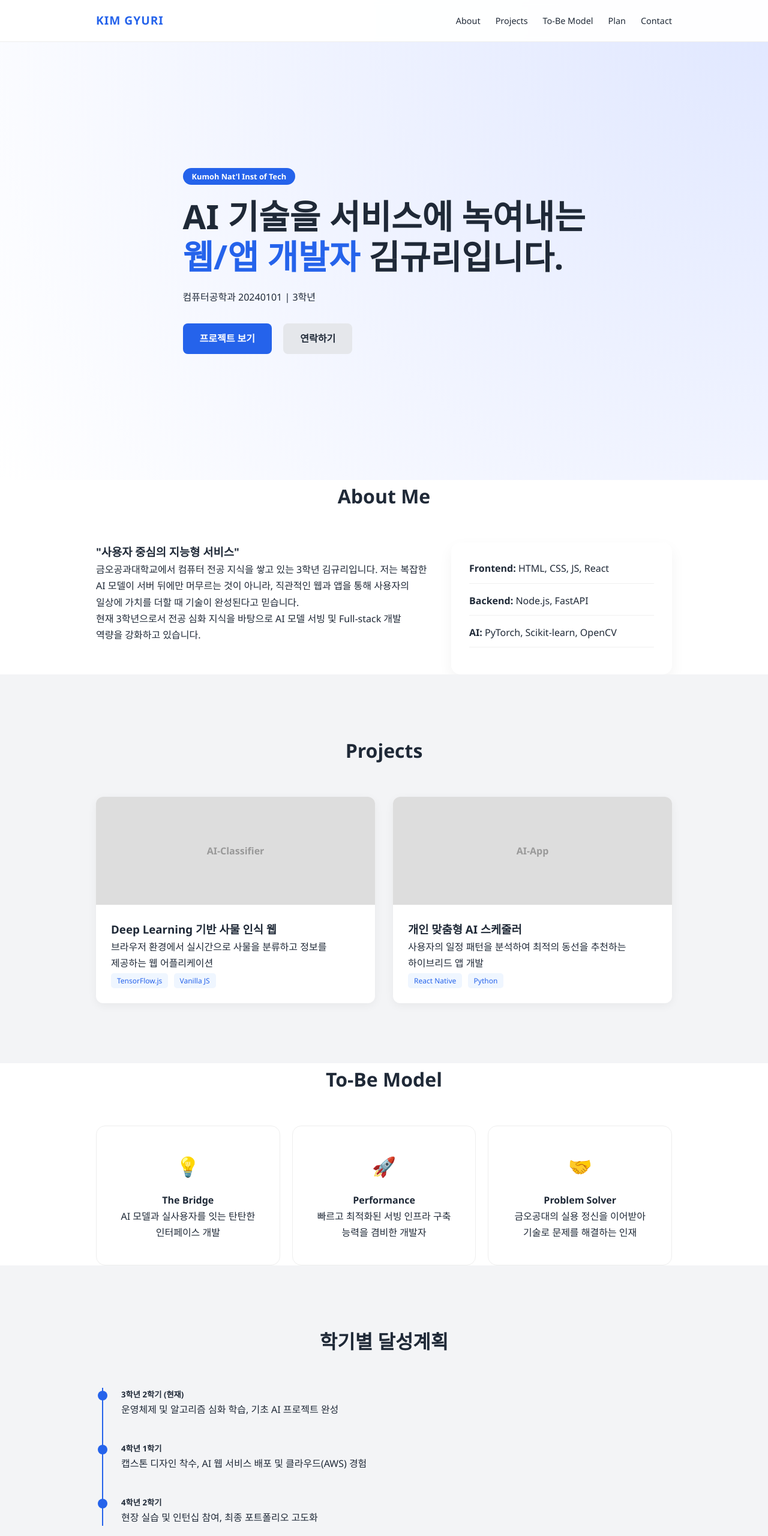
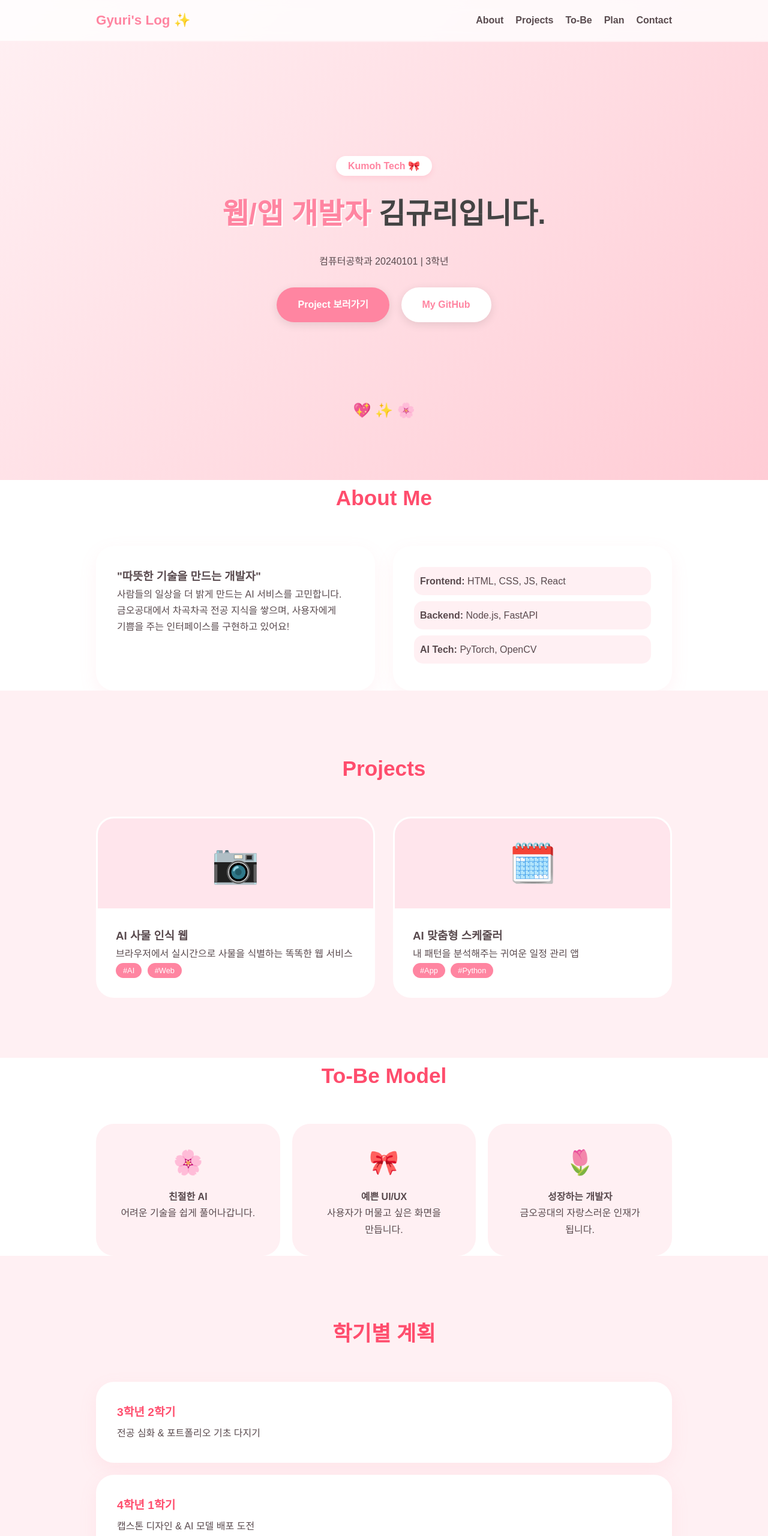
Before and after one commit to gyuri376/20240101_portfolio, a plain HTML site: page index.html in a window 1280 px wide. Shown: the top 2560 px of the page at 60% size. Drawn offline with Linux system fonts and the light colour scheme.

Commit message:
update portfolio

```diff
--- a/index.html
+++ b/index.html
@@ -3,151 +3,132 @@
 <head>
     <meta charset="UTF-8">
     <meta name="viewport" content="width=device-width, initial-scale=1.0">
-    <title>김규리 | AI Web/App Developer Portfolio</title>
+    <title>KIM GYURI | My Lovely Portfolio</title>
     <link rel="stylesheet" href="style.css">
 </head>
 <body>
-    <!-- Navigation -->
     <nav>
         <div class="container nav-flex">
-            <div class="logo">KIM GYURI</div>
+            <div class="logo">Gyuri's Log ✨</div>
             <ul>
                 <li><a href="#about">About</a></li>
                 <li><a href="#projects">Projects</a></li>
-                <li><a href="#tobe">To-Be Model</a></li>
+                <li><a href="#tobe">To-Be</a></li>
                 <li><a href="#roadmap">Plan</a></li>
                 <li><a href="#contact">Contact</a></li>
             </ul>
         </div>
     </nav>
 
-    <!-- Hero Section -->
     <header>
         <div class="container">
             <div class="hero-content">
-                <span class="badge">Kumoh Nat'l Inst of Tech</span>
-                <h1>AI 기술을 서비스에 녹여내는<br><span>웹/앱 개발자</span> 김규리입니다.</h1>
+                <span class="badge">Kumoh Tech 🎀</span>
+                <h1><span>웹/앱 개발자</span> 김규리입니다.</h1>
                 <p>컴퓨터공학과 20240101 | 3학년</p>
                 <div class="header-btns">
-                    <a href="#projects" class="btn primary">프로젝트 보기</a>
-                    <a href="#contact" class="btn secondary">연락하기</a>
+                    <a href="#projects" class="btn primary">Project 보러가기</a>
+                    <a href="https://github.com/gyuri376" target="_blank" class="btn secondary">My GitHub</a>
                 </div>
             </div>
         </div>
+        <div class="floating-hearts">💖 ✨ 🌸</div>
     </header>
 
-    <!-- About Section -->
     <section id="about" class="container">
         <h2 class="section-title">About Me</h2>
         <div class="about-grid">
-            <div class="about-info">
-                <h3>"사용자 중심의 지능형 서비스"</h3>
-                <p>금오공과대학교에서 컴퓨터 전공 지식을 쌓고 있는 3학년 김규리입니다. 저는 복잡한 AI 모델이 서버 뒤에만 머무르는 것이 아니라, 직관적인 웹과 앱을 통해 사용자의 일상에 가치를 더할 때 기술이 완성된다고 믿습니다.</p>
-                <p>현재 3학년으로서 전공 심화 지식을 바탕으로 AI 모델 서빙 및 Full-stack 개발 역량을 강화하고 있습니다.</p>
+            <div class="about-info card">
+                <h3>"따뜻한 기술을 만드는 개발자"</h3>
+                <p>사람들의 일상을 더 밝게 만드는 AI 서비스를 고민합니다. 금오공대에서 차곡차곡 전공 지식을 쌓으며, 사용자에게 기쁨을 주는 인터페이스를 구현하고 있어요!</p>
             </div>
-            <div class="about-skills">
+            <div class="about-skills card">
                 <div class="skill-item"><strong>Frontend:</strong> HTML, CSS, JS, React</div>
                 <div class="skill-item"><strong>Backend:</strong> Node.js, FastAPI</div>
-                <div class="skill-item"><strong>AI:</strong> PyTorch, Scikit-learn, OpenCV</div>
+                <div class="skill-item"><strong>AI Tech:</strong> PyTorch, OpenCV</div>
             </div>
         </div>
     </section>
 
-    <!-- Projects Section -->
-    <section id="projects" class="bg-light">
+    <section id="projects" class="bg-pink">
         <div class="container">
             <h2 class="section-title">Projects</h2>
             <div class="project-grid">
-                <!-- 프로젝트 1 -->
                 <div class="project-card">
-                    <div class="project-img">AI-Classifier</div>
+                    <div class="project-img">📷</div>
                     <div class="project-body">
-                        <h3>Deep Learning 기반 사물 인식 웹</h3>
-                        <p>브라우저 환경에서 실시간으로 사물을 분류하고 정보를 제공하는 웹 어플리케이션</p>
-                        <div class="tags"><span>TensorFlow.js</span> <span>Vanilla JS</span></div>
+                        <h3>AI 사물 인식 웹</h3>
+                        <p>브라우저에서 실시간으로 사물을 식별하는 똑똑한 웹 서비스</p>
+                        <div class="tags"><span>#AI</span> <span>#Web</span></div>
                     </div>
                 </div>
-                <!-- 프로젝트 2 -->
                 <div class="project-card">
-                    <div class="project-img">AI-App</div>
+                    <div class="project-img">🗓️</div>
                     <div class="project-body">
-                        <h3>개인 맞춤형 AI 스케줄러</h3>
-                        <p>사용자의 일정 패턴을 분석하여 최적의 동선을 추천하는 하이브리드 앱 개발</p>
-                        <div class="tags"><span>React Native</span> <span>Python</span></div>
+                        <h3>AI 맞춤형 스케줄러</h3>
+                        <p>내 패턴을 분석해주는 귀여운 일정 관리 앱</p>
+                        <div class="tags"><span>#App</span> <span>#Python</span></div>
                     </div>
                 </div>
             </div>
         </div>
     </section>
 
-    <!-- To-Be Model Section -->
     <section id="tobe" class="container">
         <h2 class="section-title">To-Be Model</h2>
         <div class="vision-wrapper">
             <div class="vision-card">
-                <div class="icon">💡</div>
-                <h4>The Bridge</h4>
-                <p>AI 모델과 실사용자를 잇는 탄탄한 인터페이스 개발</p>
+                <div class="icon">🌸</div>
+                <h4>친절한 AI</h4>
+                <p>어려운 기술을 쉽게 풀어나갑니다.</p>
             </div>
             <div class="vision-card">
-                <div class="icon">🚀</div>
-                <h4>Performance</h4>
-                <p>빠르고 최적화된 서빙 인프라 구축 능력을 겸비한 개발자</p>
+                <div class="icon">🎀</div>
+                <h4>예쁜 UI/UX</h4>
+                <p>사용자가 머물고 싶은 화면을 만듭니다.</p>
             </div>
             <div class="vision-card">
-                <div class="icon">🤝</div>
-                <h4>Problem Solver</h4>
-                <p>금오공대의 실용 정신을 이어받아 기술로 문제를 해결하는 인재</p>
+                <div class="icon">🌷</div>
+                <h4>성장하는 개발자</h4>
+                <p>금오공대의 자랑스러운 인재가 됩니다.</p>
             </div>
         </div>
     </section>
 
-    <!-- Semester Plan Section -->
-    <section id="roadmap" class="bg-light">
+    <section id="roadmap" class="bg-pink">
         <div class="container">
-            <h2 class="section-title">학기별 달성계획</h2>
+            <h2 class="section-title">학기별 계획</h2>
             <div class="roadmap-container">
-                <div class="roadmap-item">
-                    <div class="point"></div>
-                    <div class="roadmap-content">
-                        <h5>3학년 2학기 (현재)</h5>
-                        <p>운영체제 및 알고리즘 심화 학습, 기초 AI 프로젝트 완성</p>
-                    </div>
+                <div class="roadmap-item card">
+                    <h5>3학년 2학기</h5>
+                    <p>전공 심화 & 포트폴리오 기초 다지기</p>
                 </div>
-                <div class="roadmap-item">
-                    <div class="point"></div>
-                    <div class="roadmap-content">
-                        <h5>4학년 1학기</h5>
-                        <p>캡스톤 디자인 착수, AI 웹 서비스 배포 및 클라우드(AWS) 경험</p>
-                    </div>
+                <div class="roadmap-item card">
+                    <h5>4학년 1학기</h5>
+                    <p>캡스톤 디자인 & AI 모델 배포 도전</p>
                 </div>
-                <div class="roadmap-item">
-                    <div class="point"></div>
-                    <div class="roadmap-content">
-                        <h5>4학년 2학기</h5>
-                        <p>현장 실습 및 인턴십 참여, 최종 포트폴리오 고도화</p>
-                    </div>
+                <div class="roadmap-item card">
+                    <h5>4학년 2학기</h5>
+                    <p>인턴십 & 멋진 개발자로 거듭나기</p>
                 </div>
             </div>
         </div>
     </section>
 
-    <!-- Contact Section -->
     <section id="contact" class="container">
         <div class="contact-box">
-            <h2 class="section-title">Contact</h2>
-            <p>미래를 함께 그려나갈 준비가 되어 있습니다.</p>
+            <h2 class="section-title">Contact Me</h2>
+            <p>규리에게 궁금한 점이 있다면 언제든 연락주세요! 💕</p>
             <div class="info-list">
-                <p><strong>Name:</strong> 김규리 (Kim Gyuri)</p>
-                <p><strong>Email:</strong> gyuri20240101@kumoh.ac.kr</p>
-                <p><strong>GitHub:</strong> github.com/gyuri-dev</p>
+                <p>📧 051122rlarbfl051122@gmail.com</p>
+                <p>🐙 github.com/gyuri376</p>
             </div>
-            <a href="mailto:gyuri20240101@kumoh.ac.kr" class="btn primary">메일 보내기</a>
+            <a href="mailto:051122rlarbfl051122@gmail.com" class="btn primary">메일 보내기 💌</a>
         </div>
     </section>
 
     <footer>
-        <p>&copy; 2024 Kim Gyuri. 20240101 Computer Engineering at KIT.</p>
+        <p>Made with 💗 by Gyuri Kim | 20240101</p>
     </footer>
 
     <script src="script.js"></script>
--- a/script.js
+++ b/script.js
@@ -1,54 +1,31 @@
 document.addEventListener('DOMContentLoaded', () => {
-    // 1. 부드러운 스크롤 이동
-    const links = document.querySelectorAll('nav a, .header-btns a');
-
-    links.forEach(link => {
-        link.addEventListener('click', (e) => {
-            const href = link.getAttribute('href');
+    // 1. 부드러운 스크롤
+    document.querySelectorAll('nav a, .header-btns a').forEach(anchor => {
+        anchor.addEventListener('click', function(e) {
+            const href = this.getAttribute('href');
             if (href.startsWith('#')) {
                 e.preventDefault();
-                const target = document.querySelector(href);
-                if (target) {
-                    window.scrollTo({
-                        top: target.offsetTop - 70,
-                        behavior: 'smooth'
-                    });
-                }
+                document.querySelector(href).scrollIntoView({
+                    behavior: 'smooth'
+                });
             }
         });
     });
 
-    // 2. 스크롤 시 섹션 페이드인 애니메이션
-    const observerOptions = {
-        threshold: 0.15
-    };
-
+    // 2. 스크롤 시 카드가 뿅! 하고 나타나는 효과
     const observer = new IntersectionObserver((entries) => {
         entries.forEach(entry => {
             if (entry.isIntersecting) {
-                entry.target.classList.add('visible');
+                entry.target.style.opacity = '1';
+                entry.target.style.transform = 'scale(1)';
             }
         });
-    }, observerOptions);
+    }, { threshold: 0.1 });
 
-    const sections = document.querySelectorAll('section');
-    sections.forEach(section => {
-        section.classList.add('fade-in');
-        observer.observe(section);
+    document.querySelectorAll('section, .card, .project-card, .vision-card').forEach(el => {
+        el.style.opacity = '0';
+        el.style.transform = 'scale(0.9)';
+        el.style.transition = 'all 0.6s cubic-bezier(0.175, 0.885, 0.32, 1.275)';
+        observer.observe(el);
     });
 });
-
-// CSS 클래스 동적 주입을 위해 추가
-const style = document.createElement('style');
-style.textContent = `
-    .fade-in {
-        opacity: 0;
-        transform: translateY(30px);
-        transition: opacity 0.8s ease-out, transform 0.8s ease-out;
-    }
-    .visible {
-        opacity: 1;
-        transform: translateY(0);
-    }
-`;
-document.head.appendChild(style);
--- a/style.css
+++ b/style.css
@@ -1,10 +1,9 @@
-/* 전역 설정 */
+/* 귀여운 핑크 테마 설정 */
 :root {
-    --main-color: #2563eb;
-    --sub-color: #1e40af;
-    --text-dark: #1f2937;
-    --text-light: #6b7280;
-    --bg-light: #f3f4f6;
+    --main-pink: #ff85a1;      /* 메인 핑크 */
+    --light-pink: #fff0f3;     /* 아주 연한 배경용 핑크 */
+    --accent-pink: #ff4d6d;    /* 강조용 딥 핑크 */
+    --text-color: #594a4e;     /* 부드러운 다크 브라운-그레이 */
     --white: #ffffff;
 }
 
@@ -13,9 +12,10 @@
 }
 
 body {
-    font-family: 'Segoe UI', Tahoma, Geneva, Verdana, sans-serif;
+    font-family: 'Pretendard', sans-serif;
     line-height: 1.7;
-    color: var(--text-dark);
+    color: var(--text-color);
+    background-color: var(--white);
     word-break: keep-all;
 }
 
@@ -25,130 +25,133 @@ body {
     padding: 0 20px;
 }
 
-/* Navigation */
+/* Nav */
 nav {
     position: fixed; top: 0; width: 100%; height: 70px;
-    background: rgba(255, 255, 255, 0.95);
-    backdrop-filter: blur(5px);
-    z-index: 1000; border-bottom: 1px solid #eee;
+    background: rgba(255, 255, 255, 0.8);
+    backdrop-filter: blur(10px);
+    z-index: 1000; border-bottom: 2px solid var(--light-pink);
 }
 
-.nav-flex {
-    display: flex; justify-content: space-between; align-items: center; height: 100%;
-}
+.nav-flex { display: flex; justify-content: space-between; align-items: center; height: 100%; }
 
-.logo { font-size: 1.2rem; font-weight: 800; color: var(--main-color); letter-spacing: 1px; }
+.logo { font-size: 1.4rem; font-weight: 800; color: var(--main-pink); }
 
 nav ul { display: flex; list-style: none; }
 
 nav ul li a {
-    text-decoration: none; color: var(--text-dark);
-    margin-left: 25px; font-weight: 500; font-size: 0.9rem;
-    transition: color 0.3s;
+    text-decoration: none; color: var(--text-color);
+    margin-left: 20px; font-weight: 600; transition: 0.3s;
 }
 
-nav ul li a:hover { color: var(--main-color); }
+nav ul li a:hover { color: var(--main-pink); }
 
 /* Header */
 header {
-    height: 100vh; display: flex; align-items: center;
-    background: radial-gradient(circle at top right, #e0e7ff, #ffffff);
-    padding-top: 70px;
+    height: 100vh; display: flex; flex-direction: column; align-items: center; justify-content: center;
+    background: linear-gradient(135deg, #fff0f3 0%, #ffccd5 100%);
+    text-align: center; position: relative; overflow: hidden;
 }
 
 .badge {
-    background: var(--main-color); color: white;
-    padding: 5px 15px; border-radius: 20px; font-size: 0.8rem; font-weight: 600;
+    background: var(--white); color: var(--main-pink);
+    padding: 8px 20px; border-radius: 30px; font-weight: bold;
+    box-shadow: 0 4px 10px rgba(255, 133, 161, 0.2);
 }
 
-header h1 { font-size: 3.5rem; margin: 20px 0; line-height: 1.2; }
+header h1 { font-size: 3rem; margin: 25px 0; color: #444; }
 
-header h1 span { color: var(--main-color); }
+header h1 span { color: var(--main-pink); text-shadow: 2px 2px 0px rgba(255,255,255,1); }
 
 .header-btns { margin-top: 30px; }
 
+/* Buttons */
 .btn {
-    display: inline-block; padding: 12px 28px; border-radius: 8px;
-    text-decoration: none; font-weight: 600; transition: 0.3s;
+    display: inline-block; padding: 15px 35px; border-radius: 50px;
+    text-decoration: none; font-weight: 700; transition: 0.3s;
+    box-shadow: 0 4px 15px rgba(0,0,0,0.1);
 }
 
-.btn.primary { background: var(--main-color); color: white; margin-right: 15px; }
+.btn.primary { background: var(--main-pink); color: white; margin-right: 15px; }
 
-.btn.primary:hover { background: var(--sub-color); }
+.btn.primary:hover { background: var(--accent-pink); transform: scale(1.05); }
 
-.btn.secondary { background: #e5e7eb; color: var(--text-dark); }
+.btn.secondary { background: var(--white); color: var(--main-pink); }
 
-/* Section Common */
+.btn.secondary:hover { transform: scale(1.05); }
+
+/* Section Styles */
 section { padding: 100px 0; }
 
 .section-title {
-    font-size: 2rem; margin-bottom: 50px; text-align: center;
+    font-size: 2.2rem; margin-bottom: 50px; text-align: center; color: var(--accent-pink);
 }
 
-.bg-light { background-color: var(--bg-light); }
+.bg-pink { background-color: var(--light-pink); }
+
+.card {
+    background: var(--white); padding: 35px; border-radius: 30px;
+    box-shadow: 0 10px 30px rgba(255, 133, 161, 0.1);
+}
 
 /* About */
-.about-grid { display: grid; grid-template-columns: 1.5fr 1fr; gap: 40px; }
+.about-grid { display: grid; grid-template-columns: 1fr 1fr; gap: 30px; }
 
-.about-skills {
-    background: var(--white); padding: 30px; border-radius: 15px;
-    box-shadow: 0 10px 25px rgba(0,0,0,0.05);
-}
+.skill-item { margin-bottom: 10px; padding: 10px; background: var(--light-pink); border-radius: 15px; }
 
-.skill-item { margin-bottom: 15px; padding-bottom: 10px; border-bottom: 1px solid #f0f0f0; }
-
-/* Projects */
+/* Project Card */
 .project-grid { display: grid; grid-template-columns: repeat(auto-fit, minmax(300px, 1fr)); gap: 30px; }
 
 .project-card {
-    background: var(--white); border-radius: 12px; overflow: hidden;
-    box-shadow: 0 4px 15px rgba(0,0,0,0.05);
+    background: var(--white); border-radius: 30px; overflow: hidden;
+    transition: 0.3s; border: 3px solid transparent;
 }
 
-.project-img {
-    height: 180px; background: #ddd; display: flex; align-items: center;
-    justify-content: center; font-weight: bold; color: #999;
-}
+.project-card:hover { transform: translateY(-10px); border-color: var(--main-pink); }
 
-.project-body { padding: 25px; }
+.project-img { height: 150px; background: #ffe5ec; font-size: 4rem; display: flex; align-items: center; justify-content: center; }
 
-.tags span {
-    background: #eff6ff; color: var(--main-color);
-    font-size: 0.75rem; padding: 4px 10px; border-radius: 5px; margin-right: 5px;
-}
+.project-body { padding: 30px; }
 
-/* Vision/To-be */
+.tags span { background: var(--main-pink); color: white; padding: 5px 12px; border-radius: 20px; font-size: 0.8rem; margin-right: 5px; }
+
+/* Vision/Roadmap */
 .vision-wrapper { display: grid; grid-template-columns: repeat(3, 1fr); gap: 20px; }
 
-.vision-card {
-    text-align: center; padding: 40px 20px; background: var(--white);
-    border-radius: 15px; border: 1px solid #eee;
+.vision-card { text-align: center; padding: 30px; background: var(--light-pink); border-radius: 30px; }
+
+.vision-card .icon { font-size: 2.5rem; margin-bottom: 10px; }
+
+.roadmap-container { display: flex; flex-direction: column; gap: 20px; }
+
+.roadmap-item h5 { color: var(--accent-pink); font-size: 1.2rem; margin-bottom: 5px; }
+
+/* Contact Box */
+.contact-box {
+    background: var(--main-pink); color: white; padding: 60px; border-radius: 40px;
+    text-align: center; box-shadow: 0 15px 40px rgba(255, 133, 161, 0.3);
 }
-
-.vision-card .icon { font-size: 2rem; margin-bottom: 15px; }
-
-/* Roadmap */
-.roadmap-container { position: relative; border-left: 2px solid var(--main-color); padding-left: 30px; margin-left: 10px; }
-
-.roadmap-item { position: relative; margin-bottom: 40px; }
-
-.point {
-    position: absolute; left: -39px; top: 5px;
-    width: 16px; height: 16px; background: var(--main-color); border-radius: 50%;
-}
-
-/* Contact */
-.contact-box { text-align: center; background: #1e293b; color: white; padding: 60px; border-radius: 20px; }
 
 .contact-box .section-title { color: white; }
 
-.info-list { margin: 30px 0; color: #cbd5e1; }
+.info-list { margin: 20px 0; font-size: 1.2rem; }
 
-footer { text-align: center; padding: 50px 0; color: var(--text-light); font-size: 0.9rem; }
+/* Floating Animation */
+.floating-hearts {
+    position: absolute; bottom: 10%; font-size: 1.5rem;
+    animation: float 3s ease-in-out infinite;
+}
+
+@keyframes float {
+    0%, 100% { transform: translateY(0); }
+    50% { transform: translateY(-20px); }
+}
+
+footer { text-align: center; padding: 50px; color: var(--main-pink); font-weight: 600; }
 
 /* Mobile */
 @media (max-width: 768px) {
-    header h1 { font-size: 2.2rem; }
+    header h1 { font-size: 2rem; }
     .about-grid, .vision-wrapper { grid-template-columns: 1fr; }
     nav ul { display: none; }
 }
```
